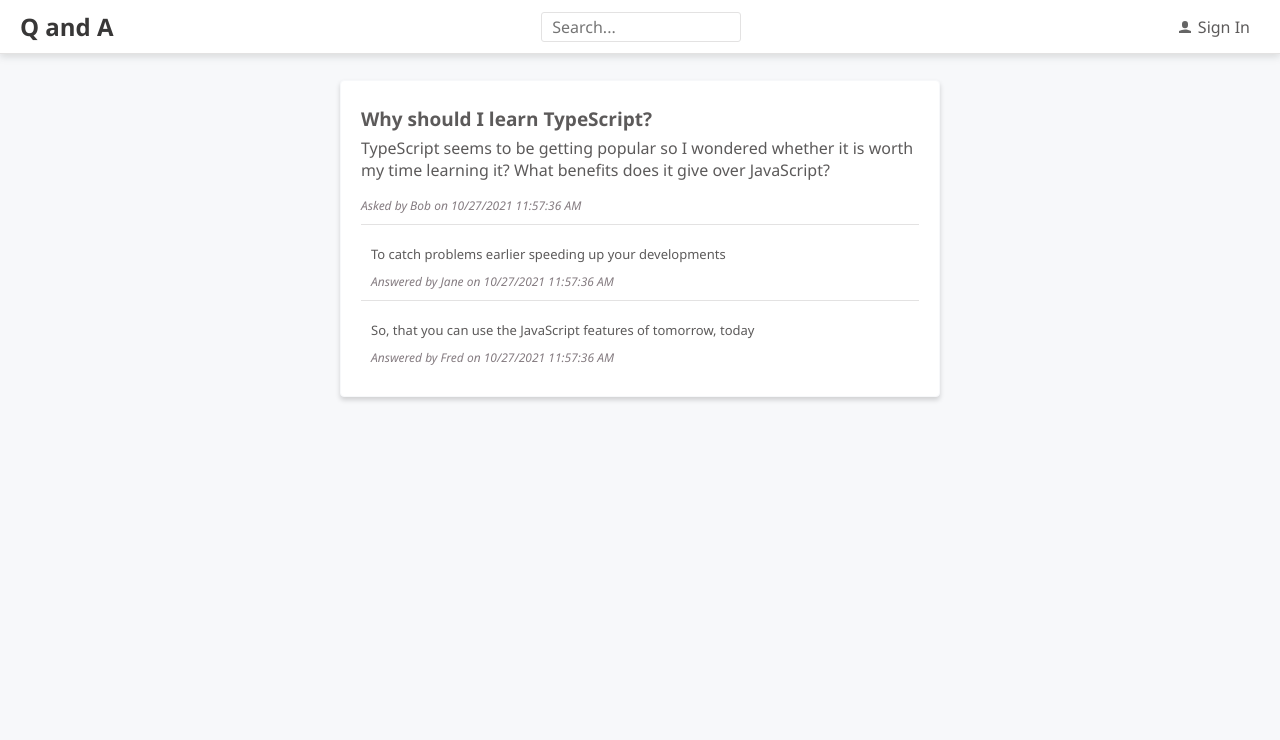
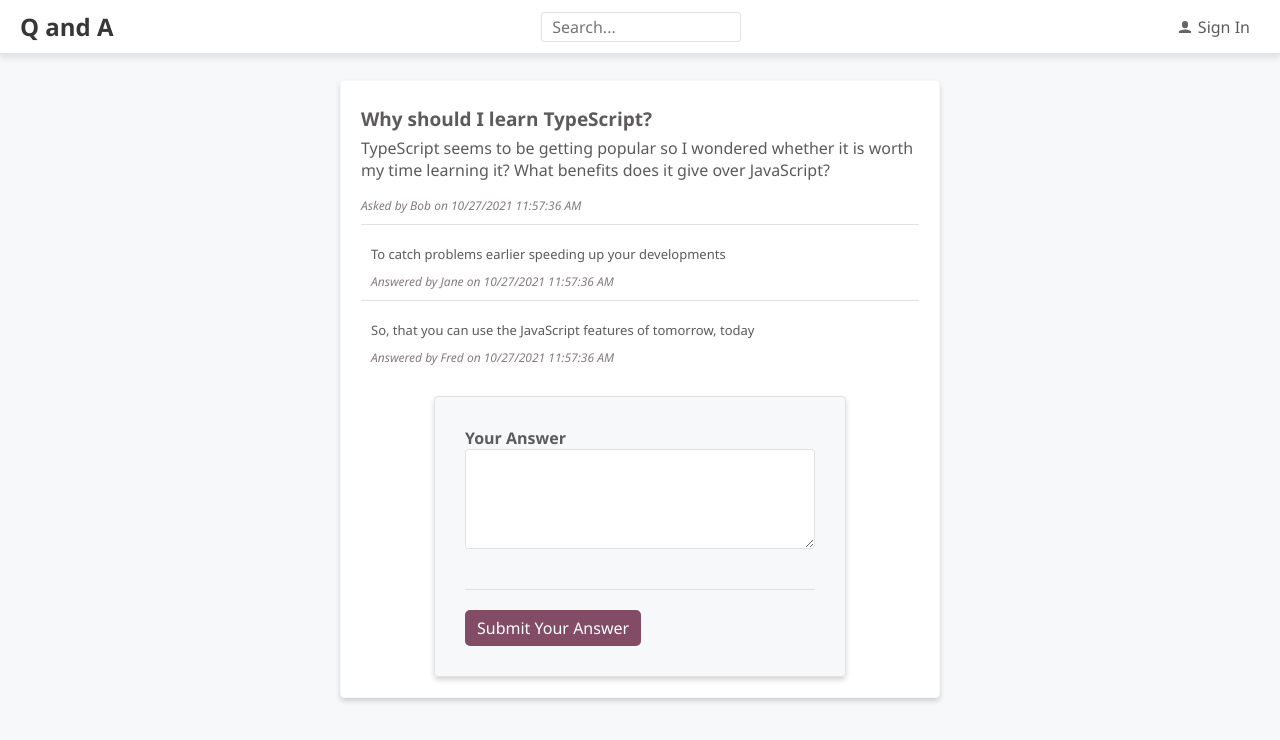
Before and after one commit to vytautas-dotcom/QAprojFrontend, a React (Create React App) app in the folder frontend/: page /questions/1 in a window 1280 px wide. Shown: the top 740 px of the page. Built offline with nearby package versions, Linux system fonts and the light colour scheme.

Commit message:
Implement the answer form

```diff
--- a/frontend/src/QuestionPage.tsx
+++ b/frontend/src/QuestionPage.tsx
@@ -1,6 +1,16 @@
 /** @jsxImportSource @emotion/react */
 import { css } from "@emotion/react";
-import { gray3, gray6 } from "./Styles";
+import {
+  gray3,
+  gray6,
+  Fieldset,
+  FieldContainer,
+  FieldLabel,
+  FieldTextArea,
+  FormButtonContainer,
+  PrimaryButton,
+} from "./Styles";
+import { useForm } from "react-hook-form";
 
 import { Page } from "./Page";
 
@@ -11,7 +21,13 @@
 
 import { AnswerList } from "./AnswerList";
 
+type FormData = {
+  content: string;
+};
+
 export const QuestionPage = () => {
+  const { register } = useForm<FormData>();
+
   const [question, setQuestion] = React.useState<QuestionData | null>(null);
   const { questionId } = useParams();
 
@@ -64,6 +80,23 @@
               } on ${question.created.toLocaleDateString()} ${question.created.toLocaleTimeString()}`}
             </div>
             <AnswerList data={question.answers} />
+            <form
+              css={css`
+                margin-top: 20px;
+              `}
+            >
+              <Fieldset>
+                <FieldContainer>
+                  <FieldLabel htmlFor="content">Your Answer</FieldLabel>
+                  <FieldTextArea id="content" {...register}/>
+                </FieldContainer>
+                <FormButtonContainer>
+                  <PrimaryButton type="submit">
+                    Submit Your Answer
+                  </PrimaryButton>
+                </FormButtonContainer>
+              </Fieldset>
+            </form>
           </React.Fragment>
         )}
       </div>
```
